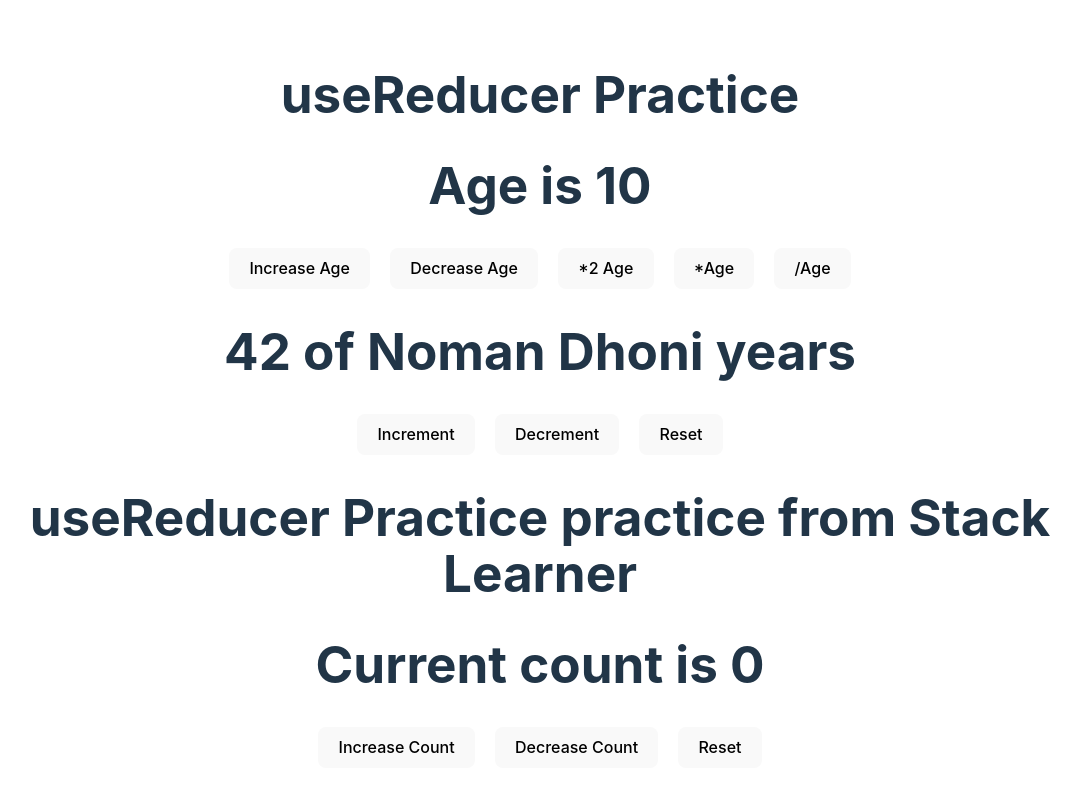
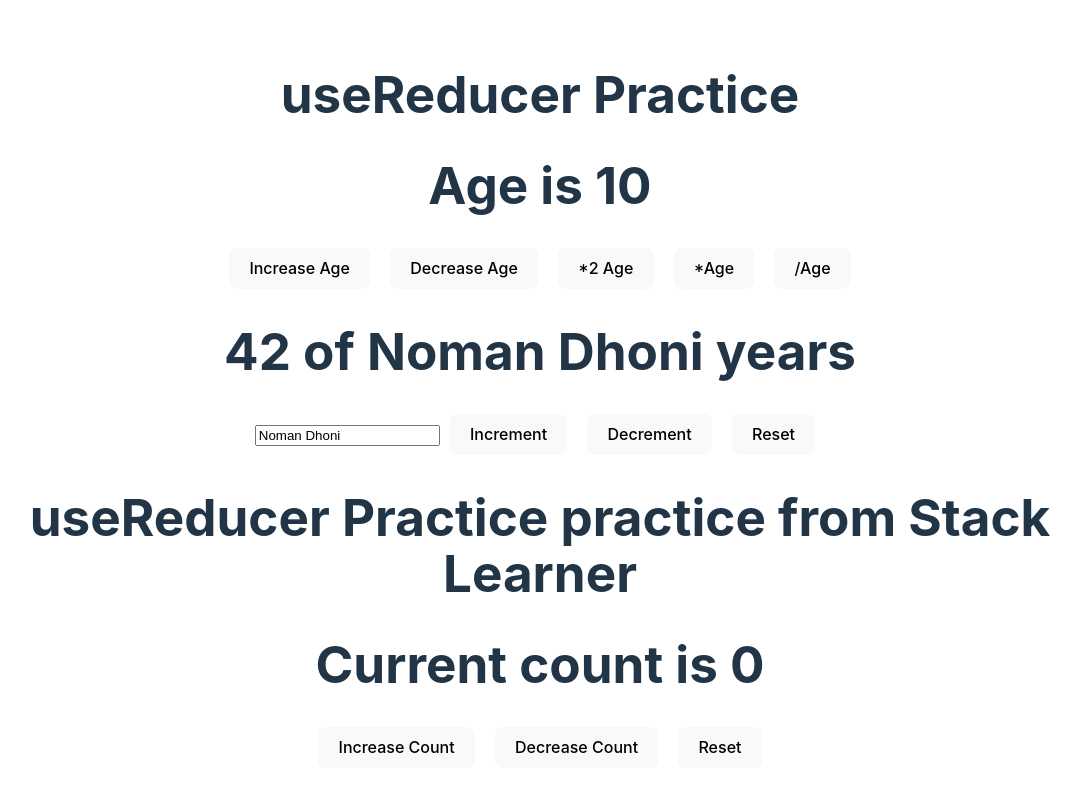
Before and after one commit to nomandhoni-cs/useReducer, a React (Vite) app: page / in a window 1280 px wide. Shown: the top 792 px of the page, without its empty margins (100-1180 px from the left). Built offline with nearby package versions, Linux system fonts and the light colour scheme.

Commit message:
Finished First Task

```diff
--- a/src/components/Form.tsx
+++ b/src/components/Form.tsx
@@ -18,6 +18,12 @@ function reducer(state: any, action: any) {
       return {
         name: state.name,
         age: 0,
+      }
+    }
+    case "CHANGE_NAME": {
+      return {
+        name: action.nextName,
+        age: state.age,
       }
     }
     default:
@@ -41,11 +47,15 @@ const Form = () => {
   const handleAgeReset = () => {
     dispatch({ type: "RESET_AGE" })
   }
+  const handleNameChange = (e) => {
+    dispatch({ type: "CHANGE_NAME", nextName: e.target.value })
+  }
   return (
     <>
       <h1>
         {state.age} of {state.name} years
       </h1>
+      <input value={state.name} onChange={handleNameChange} />
       <button onClick={handleAgeIncrement}>Increment</button>
       <button onClick={handleAgeDecrement}>Decrement</button>
       <button onClick={handleAgeReset}>Reset</button>
```
